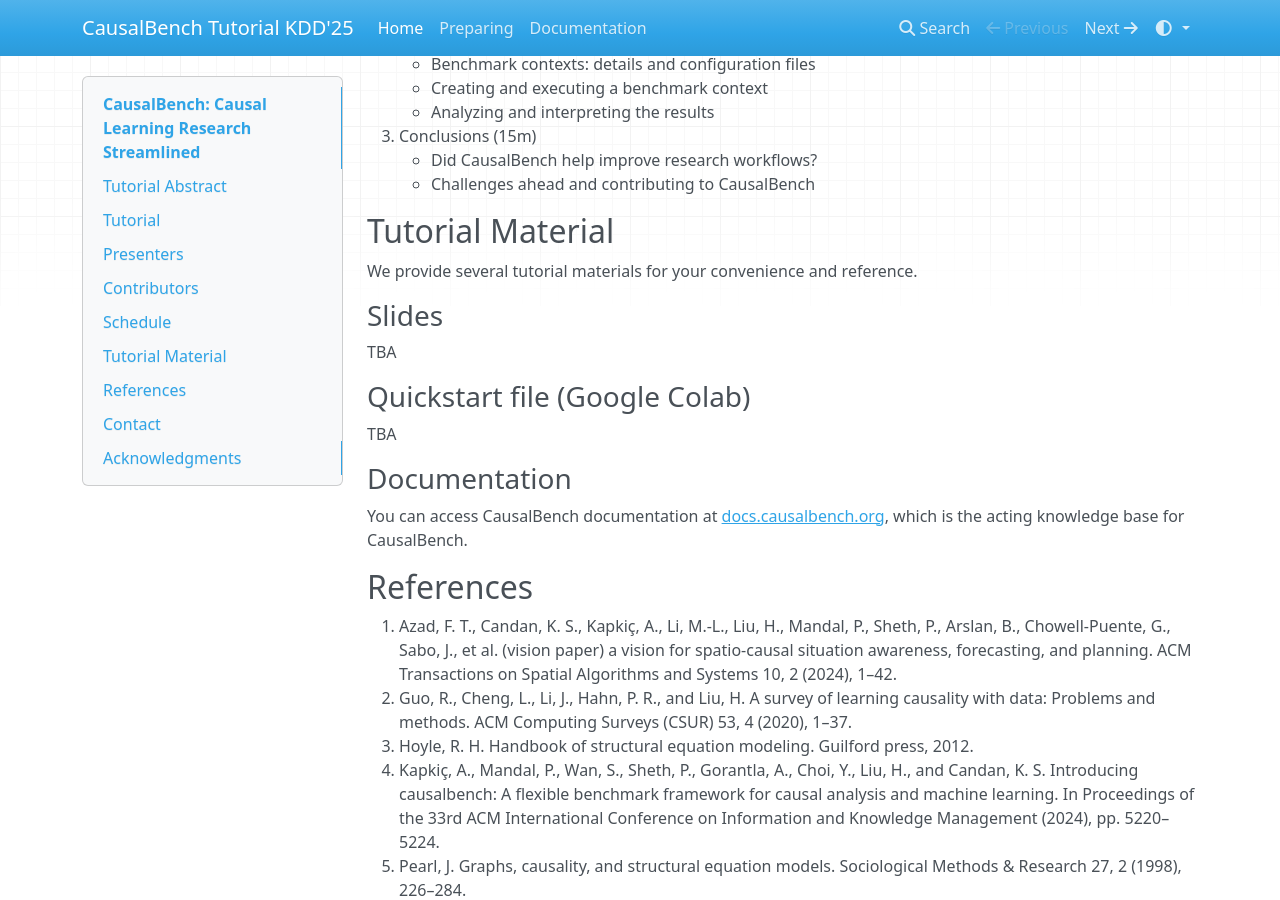
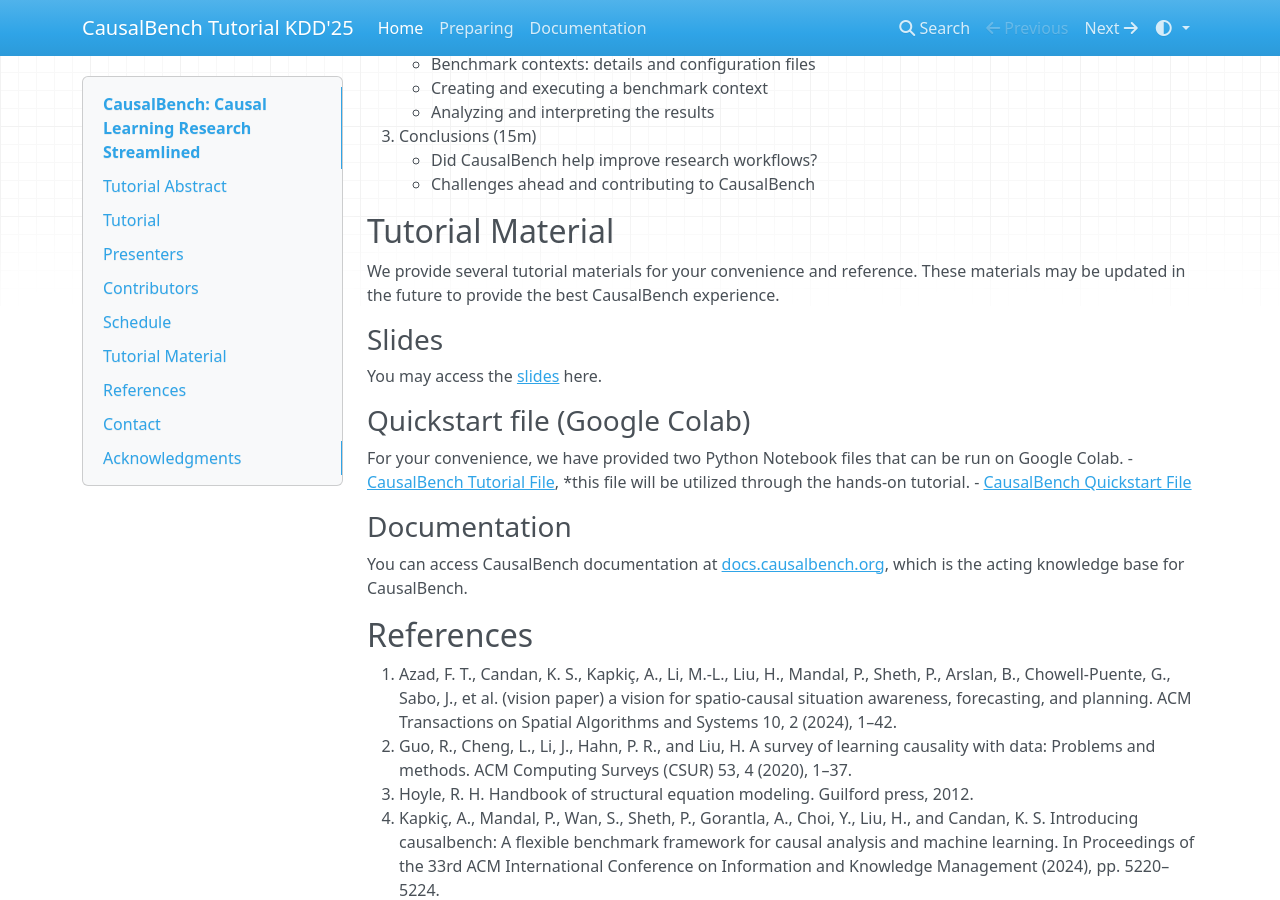
Before and after one commit to EmitLab/CausalBench-Tutorial, an MkDocs documentation site: the page built from docs/index.md, in a window 1280 px wide and 900 px high, scrolled down 1260 px. Built offline with MkDocs 1.6.1, drawn with Linux system fonts in a browser that asks for light colours; nearby versions of some CDN libraries.

Commit message:
Tutorial Materials uploaded.

```diff
--- a/docs/index.md
+++ b/docs/index.md
@@ -41,14 +41,15 @@
 	- Challenges ahead and contributing to CausalBench
 
 ## Tutorial Material
-We provide several tutorial materials for your convenience and reference.
+We provide several tutorial materials for your convenience and reference. These materials may be updated in the future to provide the best CausalBench experience.
 
 ### Slides
-TBA
+You may access the [slides](../resources/site/KDD'25%20Tutorial%20Deck.pdf) here.
 
 ###  Quickstart file (Google Colab)
-TBA
-
+For your convenience, we have provided two Python Notebook files that can be run on Google Colab.
+- [CausalBench Tutorial File](https://colab.research.google.com/drive/1M068y8xOeAzCihDf1YVsFNZUY5JMHCQ8), *this file will be utilized through the hands-on tutorial.
+- [CausalBench Quickstart File](https://colab.research.google.com/drive/1M068y8xOeAzCihDf1YVsFNZUY5JMHCQ8)
 ### Documentation
 You can access CausalBench documentation at [docs.causalbench.org](https://docs.causalbench.org), which is the acting knowledge base for CausalBench.
 
```
Also changed, not shown: 1 other file.
